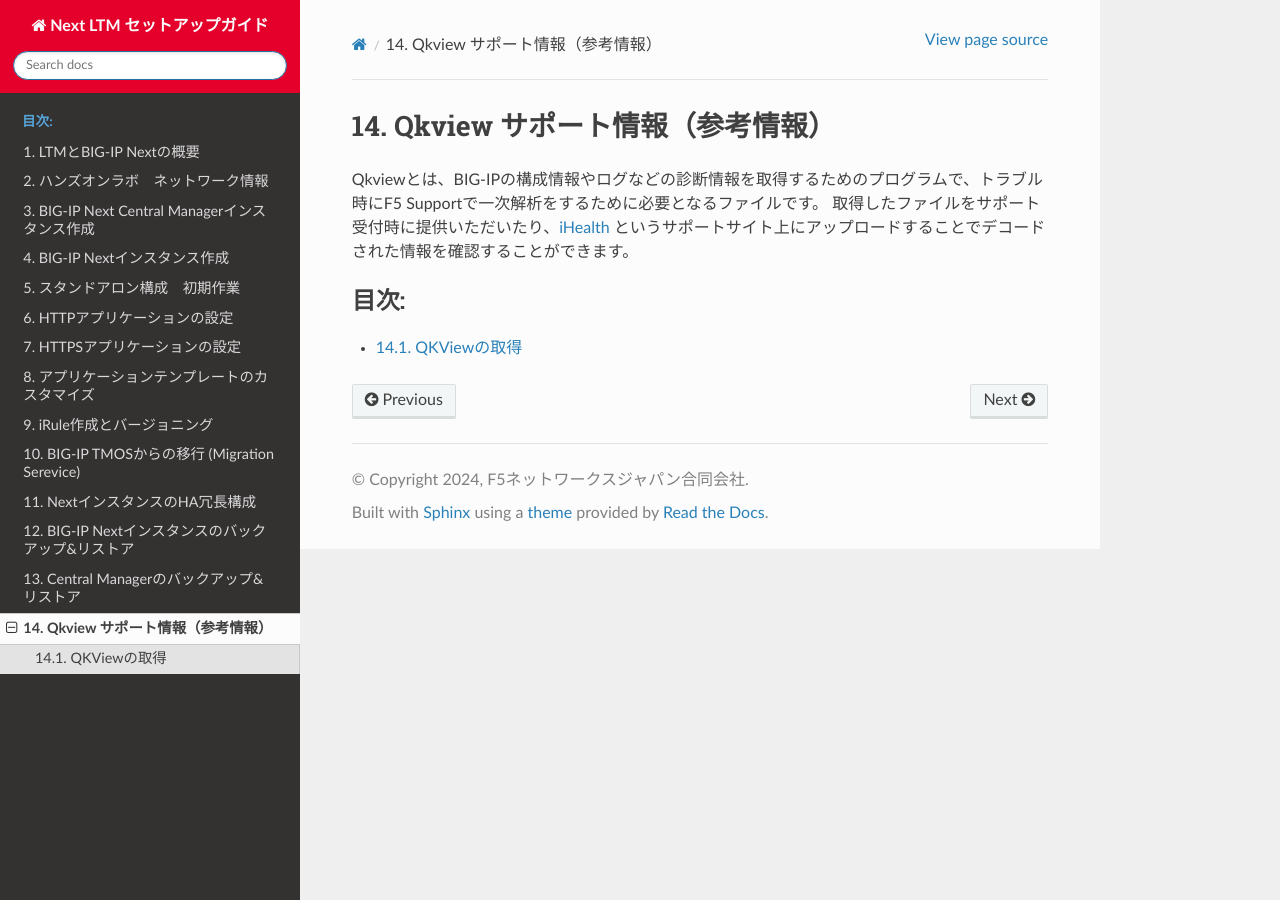
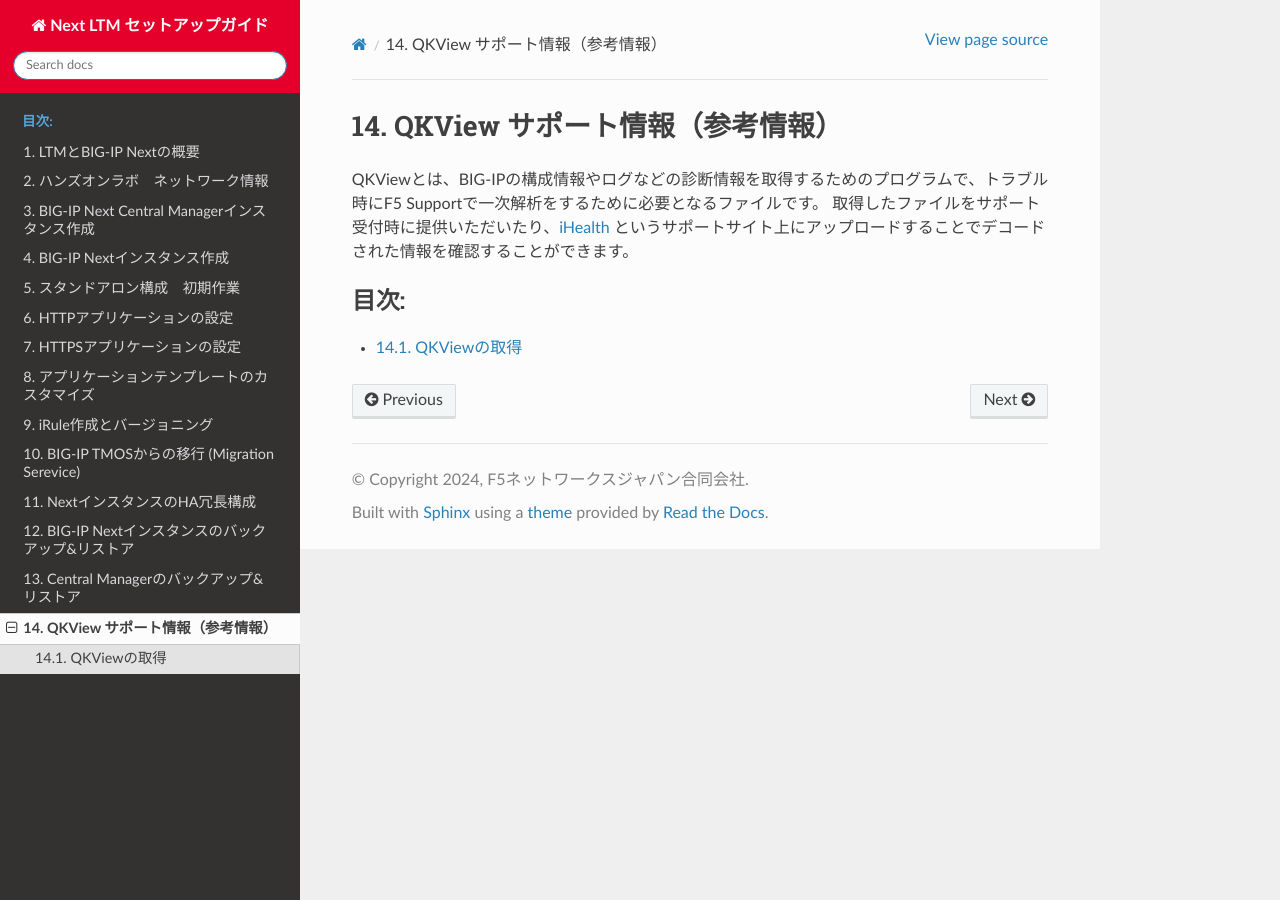
Before and after one commit to BeF5/f5j-easy-setup-next-ltm, a Sphinx documentation site: the page built from docs/content14/content14.rst, in a window 1280 px wide. Built offline with Sphinx 7.4.7 and the Read the Docs theme 2.0.0, drawn with Linux system fonts in a browser that asks for light colours.

```diff
--- a/docs/content14/content14.rst
+++ b/docs/content14/content14.rst
@@ -1,8 +1,8 @@
 ================================================
-Qkview サポート情報（参考情報）
+QKView サポート情報（参考情報）
 ================================================
 
-Qkviewとは、BIG-IPの構成情報やログなどの診断情報を取得するためのプログラムで、トラブル時にF5 Supportで一次解析をするために必要となるファイルです。
+QKViewとは、BIG-IPの構成情報やログなどの診断情報を取得するためのプログラムで、トラブル時にF5 Supportで一次解析をするために必要となるファイルです。
 取得したファイルをサポート受付時に提供いただいたり、`iHealth <https://ihealth.f5.com/>`_ というサポートサイト上にアップロードすることでデコードされた情報を確認することができます。
 
 
```
